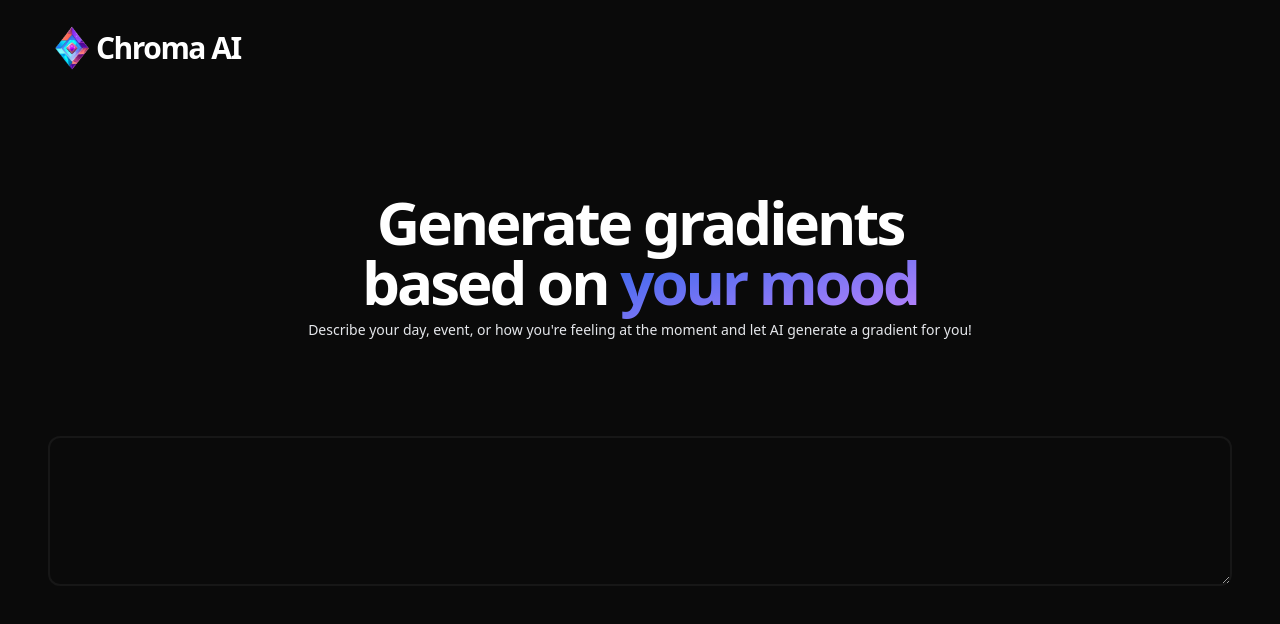
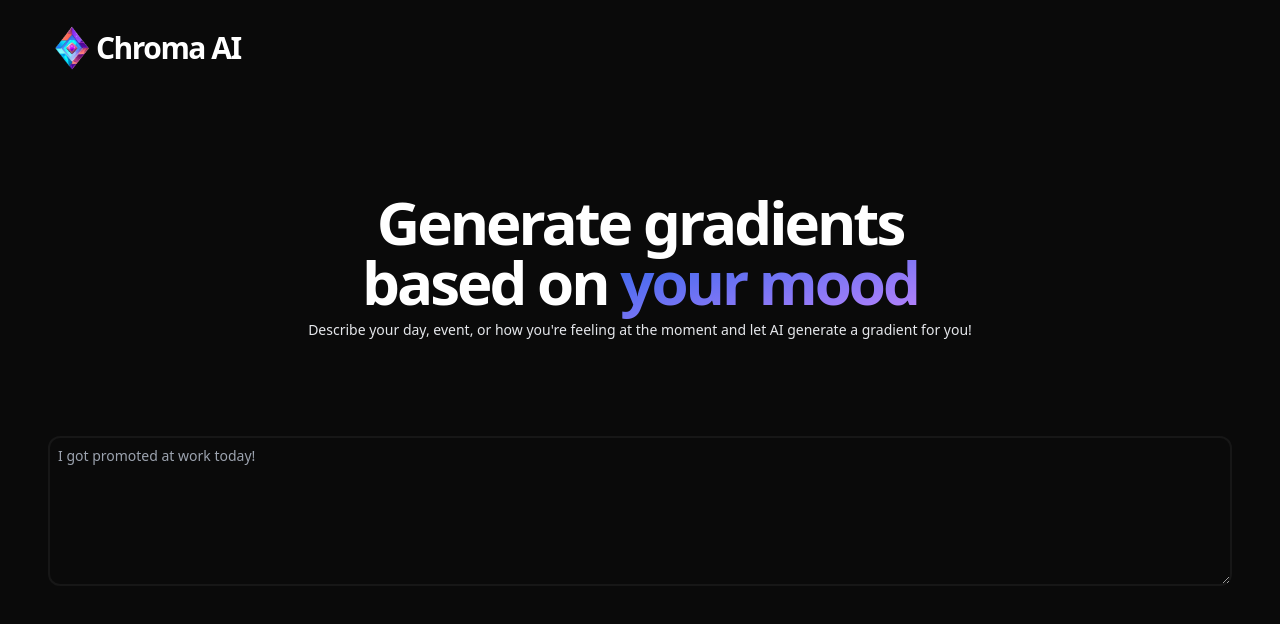
Before and after one commit to zhao-stanley/chroma-ai, a Next.js app: page / in a window 1280 px wide. Shown: the top 624 px of the page. Built offline with nearby package versions, Linux system fonts and the light colour scheme.

Commit message:
Update index.js

```diff
--- a/src/pages/index.js
+++ b/src/pages/index.js
@@ -1,6 +1,8 @@
 import Nav from "../components/Nav";
+import { useState } from "react";
 
 export default function Home() {
+  const [text, setText] = useState();
   return (
     <>
       <div className="w-full h-full min-h-screen flex flex-col items-center bg-dark">
@@ -20,7 +22,12 @@ export default function Home() {
           </p>
         </main>
         <div className="w-full h-full max-w-7xl px-4 sm:px-12">
-          <textarea className="w-full min-h-[150px] max-h-[250px] border-2 border-[#171717] rounded-xl text-white p-2 bg-dark outline-none focus-within:border-purple-400 transition ease-linear"></textarea>
+          <textarea
+            value={text}
+            onChange={(e) => setText(e.target.value)}
+            placeholder="I got promoted at work today!"
+            className="w-full text-xs xl:text-sm placeholder:text-xs xl:placeholder:text-sm min-h-[150px] max-h-[250px] border-2 border-[#171717] rounded-xl text-white p-2 bg-dark outline-none focus-within:border-purple-400 transition ease-linear"
+          ></textarea>
         </div>
       </div>
     </>
```
